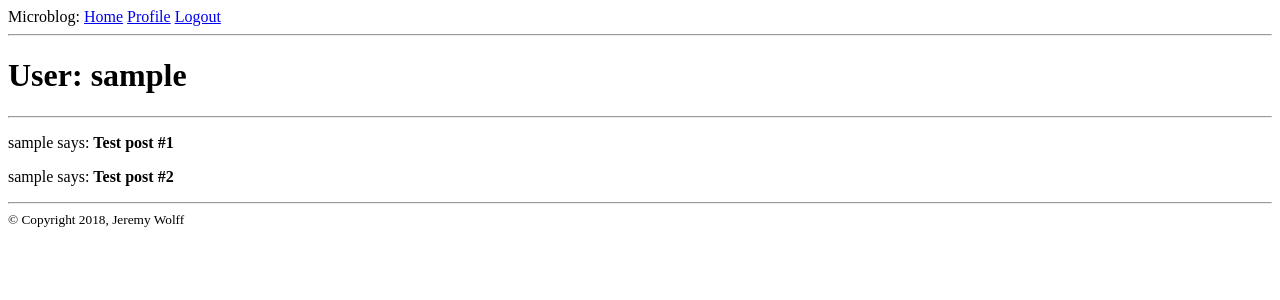
After one commit to JwolffTeach/flask-testing, a Flask app: a page that uses app/templates/base.html in a window 1280 px wide. The commit adds this page. Shown: the top 300 px of the page. Run offline with Flask 2, Linux system fonts and the light colour scheme; the visitor is signed in with stand-in values (Sample User, id 1); data comes from the database, SQL or seed files in the repository.

Commit message:
Added user profile- next is Avatar

```diff
--- a/app/routes.py
+++ b/app/routes.py
@@ -57,3 +57,13 @@ def register():
         flash('Congratulations, you are now a registered user!')
         return redirect(url_for('login'))
     return render_template('register.html', title='Register', form=form)
+
+@app.route('/user/<username>')
+@login_required
+def user(username):
+    user = User.query.filter_by(username=username).first_or_404()
+    posts = [
+        {'author': user, 'body': 'Test post #1'},
+        {'author': user, 'body': 'Test post #2'},
+    ]
+    return render_template('user.html', user=user, posts=posts)
--- a/app/templates/base.html
+++ b/app/templates/base.html
@@ -13,6 +13,7 @@
         {% if current_user.is_anonymous %}
         <a href="{{ url_for('login') }}">Login</a>
         {% else %}
+        <a href="{{ url_for('user', username=current_user.username) }}">Profile</a>
         <a href="{{ url_for('logout') }}">Logout</a>
         {% endif %}
     </div>
--- /dev/null
+++ b/app/templates/user.html
@@ -0,0 +1,11 @@
+{% extends "base.html" %}
+
+{% block content %}
+    <h1>User: {{ user.username }}</h1>
+    <hr>
+    {% for post in posts %}
+    <p>
+        {{ post.author.username }} says: <b>{{ post.body }}</b>
+    </p>
+    {% endfor %}
+{% endblock %}
```
